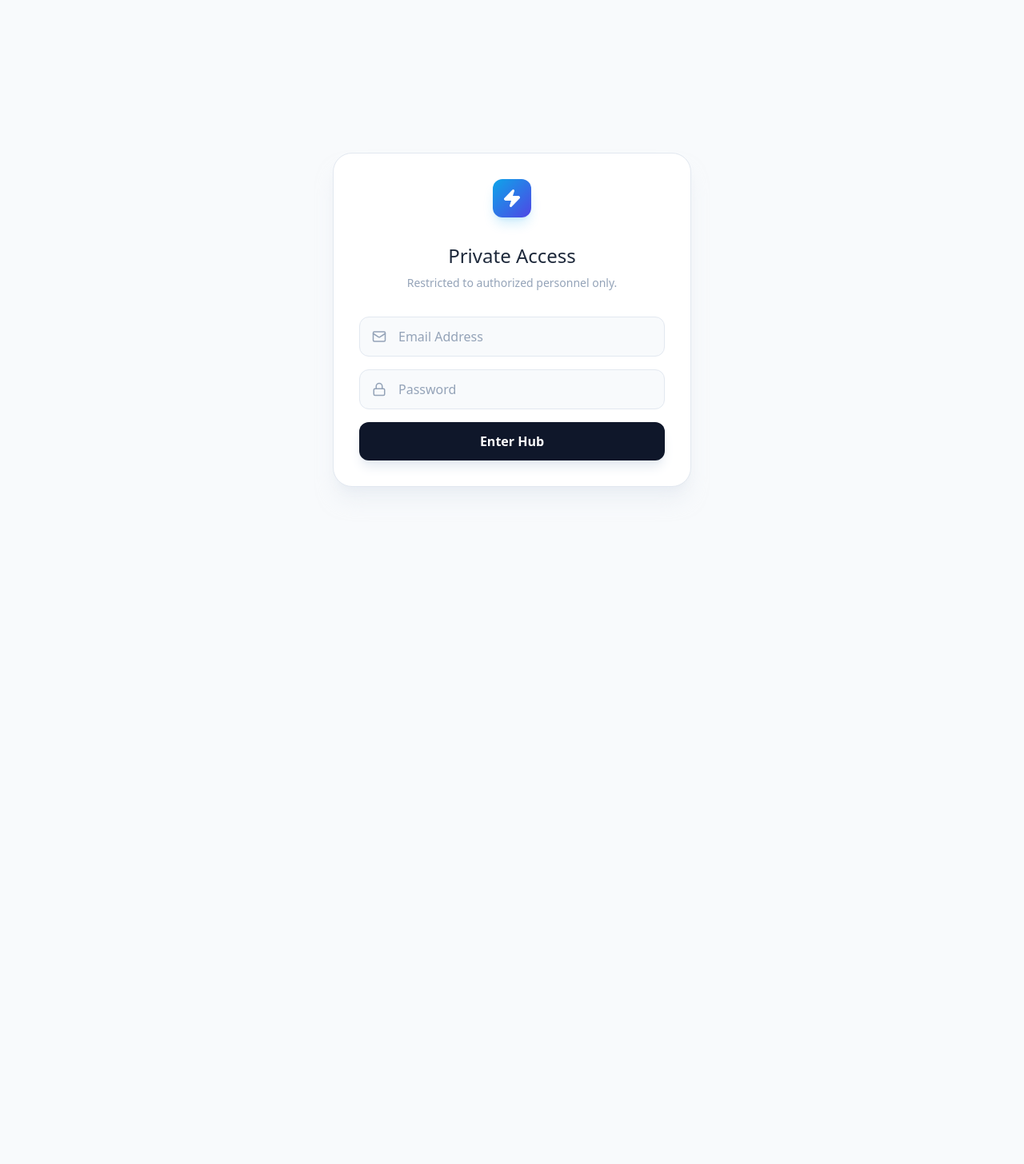
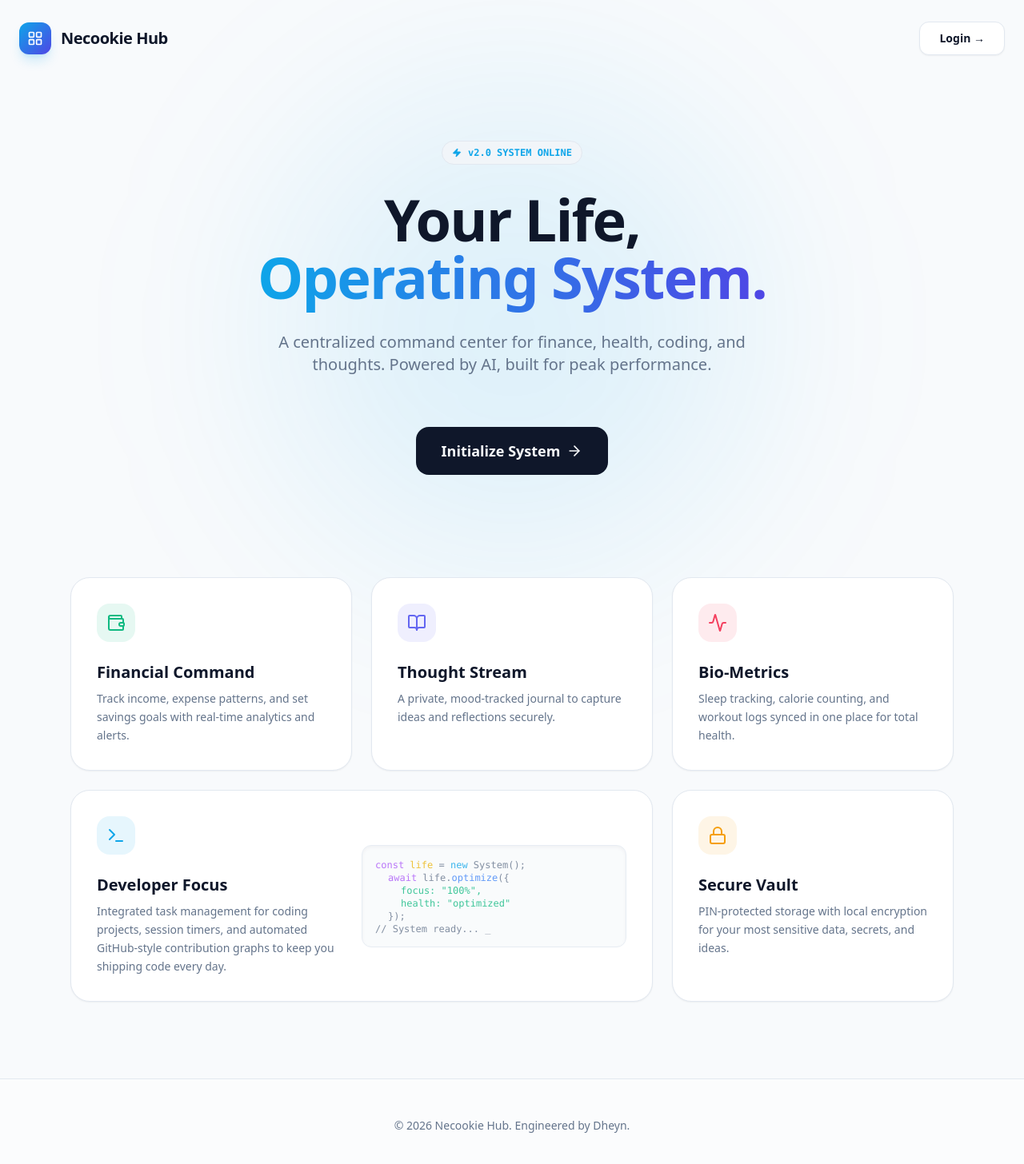
Before and after one commit to Necookie/Necookie-Central-Hub, a React (Vite) app in the folder client/: page / in a window 1280 px wide. Before the commit this address led to /login. Shown: the top 1456 px of the page at 80% size. Before the commit the page ends 800 px from the top, so only its background shows below. Built offline with nearby package versions, Linux system fonts and the light colour scheme; no server answers.

Commit message:
feat: Created a Landing Page

```diff
--- a/client/src/App.jsx
+++ b/client/src/App.jsx
@@ -6,21 +6,22 @@ import MainLayout from './components/MainLayout';
 import { Zap } from 'lucide-react';
 
 // Pages
+import Landing from './pages/Landing'; // <--- NEW IMPORT
 import Dashboard from './pages/Dashboard';
 import Login from './pages/Login';
 import History from './pages/History';
 import Diary from './pages/Diary';
 import Vault from './pages/Vault';
-import Finance from './pages/Finance'; // <--- IMPORT THIS
+import Finance from './pages/finance';
 
-const queryClient = new QueryClient(); // The Data Brain
+const queryClient = new QueryClient();
 
 function App() {
   const [session, setSession] = useState(null);
   const [loading, setLoading] = useState(true);
 
   useEffect(() => {
-    // 1. Listen for auth changes (Sign in / Sign out)
+    // 1. Listen for auth changes
     const { data: { subscription } } = supabase.auth.onAuthStateChange((_event, session) => {
       setSession(session);
       setLoading(false);
@@ -34,7 +35,6 @@ function App() {
     return () => subscription.unsubscribe();
   }, []);
 
-  // Loading Screen (Spinner)
   if (loading) return (
     <div className="min-h-screen bg-slate-50 flex items-center justify-center">
       <div className="animate-spin text-sky-500"><Zap size={48} fill="currentColor" /></div>
@@ -45,24 +45,41 @@ function App() {
     <QueryClientProvider client={queryClient}>
       <Router>
         <Routes>
-          {/* Public Login Route */}
-          <Route path="/login" element={!session ? <Login /> : <Navigate to="/" />} />
 
-          {/* Protected App Routes */}
+          {/* 1. PUBLIC LANDING PAGE (Root) */}
+          {/* If logged out: Show Landing. If logged in: Go straight to Dashboard. */}
+          <Route path="/" element={!session ? <Landing /> : <Navigate to="/dashboard" />} />
+
+          {/* 2. LOGIN PAGE */}
+          {/* If logged out: Show Login. If logged in: Go straight to Dashboard. */}
+          <Route path="/login" element={!session ? <Login /> : <Navigate to="/dashboard" />} />
+
+          {/* 3. PROTECTED APP ROUTES */}
+          {/* Catches /dashboard, /finance, etc. */}
           <Route path="/*" element={session ? (
               <MainLayout>
                 <Routes>
-                  <Route path="/" element={<Dashboard />} />
+                  {/* The main view is now at /dashboard */}
+                  <Route path="/dashboard" element={<Dashboard />} />
+
+                  {/* Handle sidebar links that might still point to "/" */}
+                  <Route path="/" element={<Navigate to="/dashboard" replace />} />
+
                   <Route path="/history" element={<History />} />
                   <Route path="/diary" element={<Diary />} />
-                  <Route path="/finance" element={<Finance />} /> {/* <--- NEW ROUTE */}
+                  <Route path="/finance" element={<Finance />} />
                   <Route path="/vault" element={<Vault />} />
+
+                  {/* Catch 404s inside the app and send to Dashboard */}
+                  <Route path="*" element={<Navigate to="/dashboard" replace />} />
                 </Routes>
               </MainLayout>
             ) : (
+              // If trying to access app while logged out -> Login
               <Navigate to="/login" />
             )}
           />
+
         </Routes>
       </Router>
     </QueryClientProvider>
--- /dev/null
+++ b/client/src/pages/Landing.jsx
@@ -0,0 +1,128 @@
+import React from 'react';
+import { Link } from 'react-router-dom';
+import {
+  LayoutGrid, ArrowRight, Wallet, BookOpen,
+  Activity, Terminal, Lock, Zap
+} from 'lucide-react';
+
+const Landing = () => {
+  return (
+    <div className="min-h-screen bg-background text-text-main font-sans selection:bg-primary/20 transition-theme overflow-x-hidden">
+
+      {/* NAVBAR */}
+      <nav className="max-w-7xl mx-auto px-6 h-24 flex items-center justify-between relative z-50">
+        <div className="flex items-center gap-3 font-bold text-xl tracking-tight">
+          <div className="w-10 h-10 bg-gradient-to-br from-sky-500 to-indigo-600 rounded-xl flex items-center justify-center text-white shadow-lg shadow-sky-500/20">
+            <LayoutGrid size={20} />
+          </div>
+          Necookie Hub
+        </div>
+        <Link to="/login" className="px-6 py-2.5 rounded-xl bg-surface border border-border hover:border-primary/50 hover:text-primary transition-all font-bold text-sm shadow-sm group">
+          Login <span className="inline-block transition-transform group-hover:translate-x-1">→</span>
+        </Link>
+      </nav>
+
+      {/* HERO SECTION */}
+      <div className="max-w-4xl mx-auto px-6 pt-12 pb-24 md:pt-20 md:pb-32 text-center relative">
+        {/* Background Glow FX */}
+        <div className="absolute top-1/2 left-1/2 -translate-x-1/2 -translate-y-1/2 w-[300px] h-[300px] md:w-[600px] md:h-[600px] bg-primary/10 rounded-full blur-[120px] pointer-events-none" />
+
+        <div className="relative z-10 space-y-8">
+          <div className="inline-flex items-center gap-2 px-3 py-1.5 rounded-full bg-surface-highlight border border-border text-xs font-mono text-primary font-bold animate-in fade-in slide-in-from-bottom-4">
+            <Zap size={12} fill="currentColor" /> v2.0 SYSTEM ONLINE
+          </div>
+
+          <h1 className="text-5xl md:text-7xl font-bold tracking-tight text-text-main animate-in fade-in slide-in-from-bottom-6 duration-500">
+            Your Life, <br />
+            <span className="text-transparent bg-clip-text bg-gradient-to-r from-sky-500 to-indigo-600">
+              Operating System.
+            </span>
+          </h1>
+
+          <p className="text-lg md:text-xl text-text-muted max-w-2xl mx-auto leading-relaxed animate-in fade-in slide-in-from-bottom-8 duration-700">
+            A centralized command center for finance, health, coding, and thoughts.
+            Powered by AI, built for peak performance.
+          </p>
+
+          <div className="pt-8 animate-in fade-in slide-in-from-bottom-10 duration-1000">
+            <Link to="/login" className="inline-flex items-center gap-2 px-8 py-4 bg-text-main text-background rounded-2xl font-bold text-lg hover:scale-105 hover:shadow-2xl hover:shadow-primary/20 transition-all active:scale-95">
+              Initialize System <ArrowRight size={20} />
+            </Link>
+          </div>
+        </div>
+      </div>
+
+      {/* BENTO GRID FEATURES */}
+      <div className="max-w-6xl mx-auto px-6 pb-24 relative z-10">
+        <div className="grid grid-cols-1 md:grid-cols-3 gap-6">
+
+          {/* Feature 1: Finance */}
+          <div className="bg-surface border border-border p-8 rounded-3xl hover:border-emerald-500/30 transition-all group shadow-sm hover:shadow-xl hover:shadow-emerald-500/5">
+            <div className="w-12 h-12 bg-emerald-500/10 text-emerald-500 rounded-2xl flex items-center justify-center mb-6 group-hover:scale-110 transition-transform">
+              <Wallet size={24} />
+            </div>
+            <h3 className="text-xl font-bold mb-2 text-text-main">Financial Command</h3>
+            <p className="text-text-muted text-sm leading-relaxed">Track income, expense patterns, and set savings goals with real-time analytics and alerts.</p>
+          </div>
+
+          {/* Feature 2: Journal */}
+          <div className="bg-surface border border-border p-8 rounded-3xl hover:border-indigo-500/30 transition-all group shadow-sm hover:shadow-xl hover:shadow-indigo-500/5">
+            <div className="w-12 h-12 bg-indigo-500/10 text-indigo-500 rounded-2xl flex items-center justify-center mb-6 group-hover:scale-110 transition-transform">
+              <BookOpen size={24} />
+            </div>
+            <h3 className="text-xl font-bold mb-2 text-text-main">Thought Stream</h3>
+            <p className="text-text-muted text-sm leading-relaxed">A private, mood-tracked journal to capture ideas and reflections securely.</p>
+          </div>
+
+          {/* Feature 3: Health */}
+          <div className="bg-surface border border-border p-8 rounded-3xl hover:border-rose-500/30 transition-all group shadow-sm hover:shadow-xl hover:shadow-rose-500/5">
+            <div className="w-12 h-12 bg-rose-500/10 text-rose-500 rounded-2xl flex items-center justify-center mb-6 group-hover:scale-110 transition-transform">
+              <Activity size={24} />
+            </div>
+            <h3 className="text-xl font-bold mb-2 text-text-main">Bio-Metrics</h3>
+            <p className="text-text-muted text-sm leading-relaxed">Sleep tracking, calorie counting, and workout logs synced in one place for total health.</p>
+          </div>
+
+          {/* Feature 4: Wide Card (Dev) */}
+          <div className="md:col-span-2 bg-surface border border-border p-8 rounded-3xl hover:border-sky-500/30 transition-all group shadow-sm hover:shadow-xl hover:shadow-sky-500/5 flex flex-col md:flex-row gap-8 items-center overflow-hidden">
+            <div className="flex-1">
+              <div className="w-12 h-12 bg-sky-500/10 text-sky-500 rounded-2xl flex items-center justify-center mb-6 group-hover:scale-110 transition-transform">
+                <Terminal size={24} />
+              </div>
+              <h3 className="text-xl font-bold mb-2 text-text-main">Developer Focus</h3>
+              <p className="text-text-muted text-sm leading-relaxed">
+                Integrated task management for coding projects, session timers, and automated GitHub-style contribution graphs to keep you shipping code every day.
+              </p>
+            </div>
+            {/* Visual Code Decoration */}
+            <div className="w-full md:w-1/2 h-32 bg-background border border-border rounded-xl p-4 font-mono text-[10px] md:text-xs text-text-muted opacity-80 select-none shadow-inner">
+              <p><span className="text-purple-500">const</span> <span className="text-yellow-500">life</span> = <span className="text-sky-500">new</span> System();</p>
+              <p className="pl-4"><span className="text-purple-500">await</span> life.<span className="text-blue-500">optimize</span>(&#123;</p>
+              <p className="pl-8 text-emerald-500">focus: "100%",</p>
+              <p className="pl-8 text-emerald-500">health: "optimized"</p>
+              <p className="pl-4">&#125;);</p>
+              <p><span className="text-text-muted">// System ready...</span> <span className="animate-pulse">_</span></p>
+            </div>
+          </div>
+
+          {/* Feature 5: Security */}
+          <div className="bg-surface border border-border p-8 rounded-3xl hover:border-amber-500/30 transition-all group shadow-sm hover:shadow-xl hover:shadow-amber-500/5">
+            <div className="w-12 h-12 bg-amber-500/10 text-amber-500 rounded-2xl flex items-center justify-center mb-6 group-hover:scale-110 transition-transform">
+              <Lock size={24} />
+            </div>
+            <h3 className="text-xl font-bold mb-2 text-text-main">Secure Vault</h3>
+            <p className="text-text-muted text-sm leading-relaxed">PIN-protected storage with local encryption for your most sensitive data, secrets, and ideas.</p>
+          </div>
+
+        </div>
+      </div>
+
+      {/* FOOTER */}
+      <footer className="border-t border-border py-12 text-center text-text-muted text-sm bg-surface/50">
+        <p>© 2026 Necookie Hub. Engineered by Dheyn.</p>
+      </footer>
+    </div>
+  );
+};
+
+export default Landing;
```
